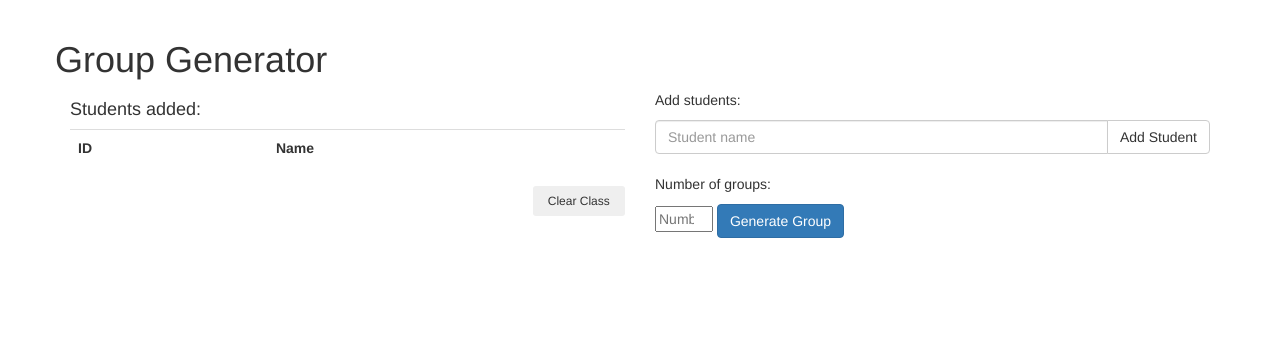
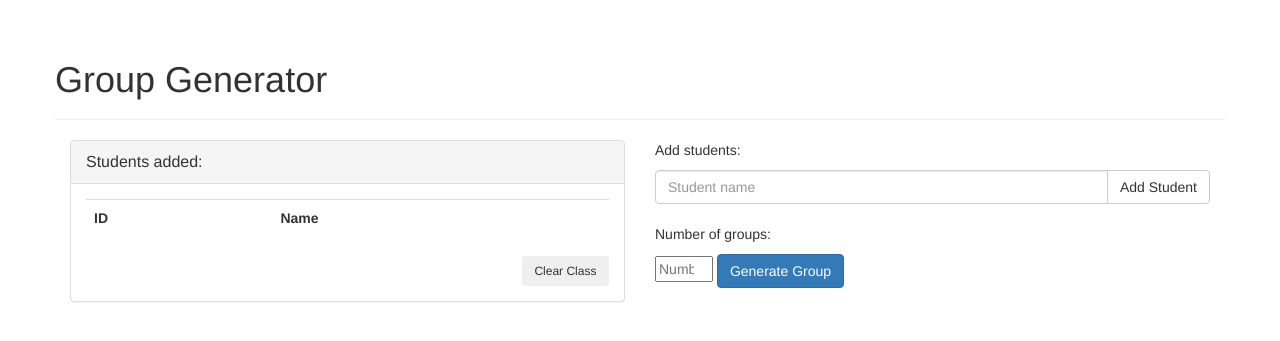
Before and after one commit to Snailed/group-generator, a Django app: page / in a window 1280 px wide. Shown: the part 52-393 px from the top of the page. Run offline with Django 3.2, Linux system fonts and the light colour scheme; lists and menus that the app fills with data are empty; some libraries are stand-ins or nearby versions.

Commit message:
added panel to student table + prepped for a myclasses page

```diff
--- a/gruppeapp/templates/gruppeapp/welcome.html
+++ b/gruppeapp/templates/gruppeapp/welcome.html
@@ -7,8 +7,9 @@
 <div class="container">
   <div class="row">
     <!-- Left side -->
-    <h1> Group Generator </h1>
-
+    <div class="page-header">
+      <h1> Group Generator </h1>
+    </div>
 
     <!-- optional error message (will be woked when user tries to do something bad) -->
     {% if error %}
@@ -17,8 +18,12 @@
     </div>
     {% endif %}
   <div class="col-md-6">
+    <div class="panel panel-default">
+      <div class="panel-heading">
+        <p class="panel-title">Students added:</p>
+      </div>
     <!-- Table that shows current students -->
-    <h4>Students added:</h4>
+    <div class="panel-body">
     <table class="table col-md-3 pull-left" id="grouptable">
       <tr>
         <th>ID</th>
@@ -28,6 +33,8 @@
     </table>
     <button class="btn btn-sm col-md-2 pull-right" id="clear">Clear Class</button>
   </div>
+  </div>
+</div>
 
   <!-- Right side -->
     <div class="col-md-6">
--- a/gruppeapp/urls.py
+++ b/gruppeapp/urls.py
@@ -10,6 +10,7 @@ urlpatterns = [
     url(r'^register/$', views.SignUpView.as_view(), name="register"),
     url(r'^login/$', views.LoginView.as_view(), name="login"),
     url(r'^logout/$', logout, {'next_page': settings.LOGOUT_REDIRECT_URL}, name="logout"),
+    url(r'^myclasses/$', views.MyClassesView.as_view(), name="myclasses"),
     url(r'^$', views.makegroup, name='makegroup'),
 
 ]
--- a/gruppeapp/views.py
+++ b/gruppeapp/views.py
@@ -131,3 +131,15 @@ class LoginView(View):
             return redirect("gruppeapp:makegroup")
     def get(self, request):
         return redirect("gruppeapp:makegroup")
+
+
+class MyClassesView(View):
+    template_name="gruppeapp/myclasses.html"
+    def post(self, request):
+        pass
+
+    def get(self, request):
+
+        classes = Klasse.objects.filter(user=request.user)
+        context = {"classes": classes, "loginform": LoginForm(None)}
+        return render(request, self.template_name, context)
```
Also changed, not shown: gruppeapp/templates/gruppeapp/myclasses.html (added, +15 -0 lines).
